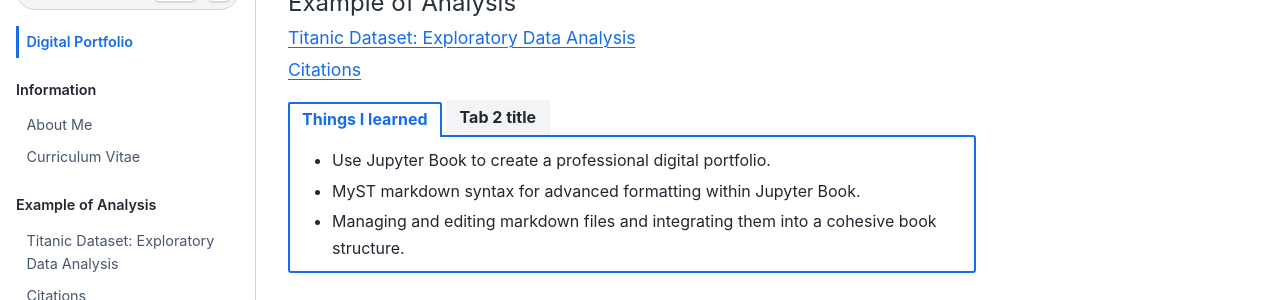
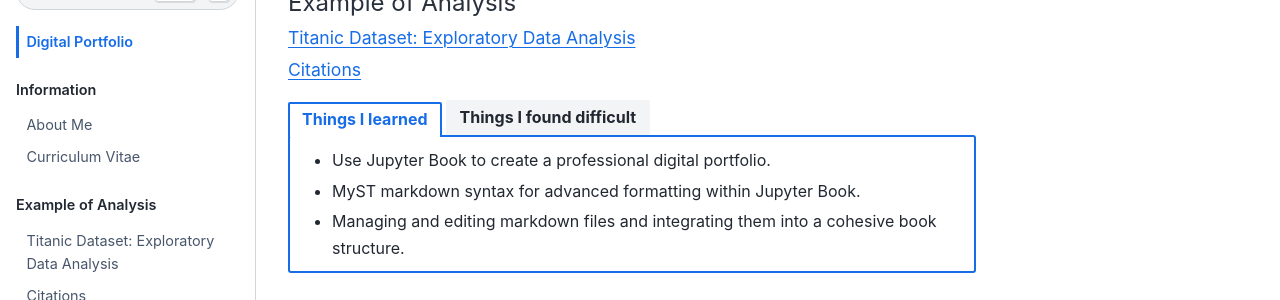
Before and after one commit to rfonsecacarvalho/digital-portfolio, a Jupyter Book: the page built from intro.md, in a window 1280 px wide. Shown: the part 313-613 px from the top of the page. Built offline with Jupyter Book 1.0.4 settings and Sphinx 7.4.7 and the Sphinx Book theme 1.1.4, drawn with Linux system fonts in a browser that asks for light colours.

Commit message:
Fixing tab item mistake

````diff
--- a/intro.md
+++ b/intro.md
@@ -12,8 +12,7 @@ Check out the content pages bundled with this sample book to see more.
 - Managing and editing markdown files and integrating them into a cohesive book structure.
 ```
 
-```{tab-item} Tab 2 title
-Things I found difficult
+```{tab-item} Things I found difficult
 - Debugging issues that arose when building the Jupyter Book, particularly when dealing with formatting errors.
 - Mastering the use of bibtex files for citation management within a markdown-based static site generator.
 - LateX syntax and rendering
````
